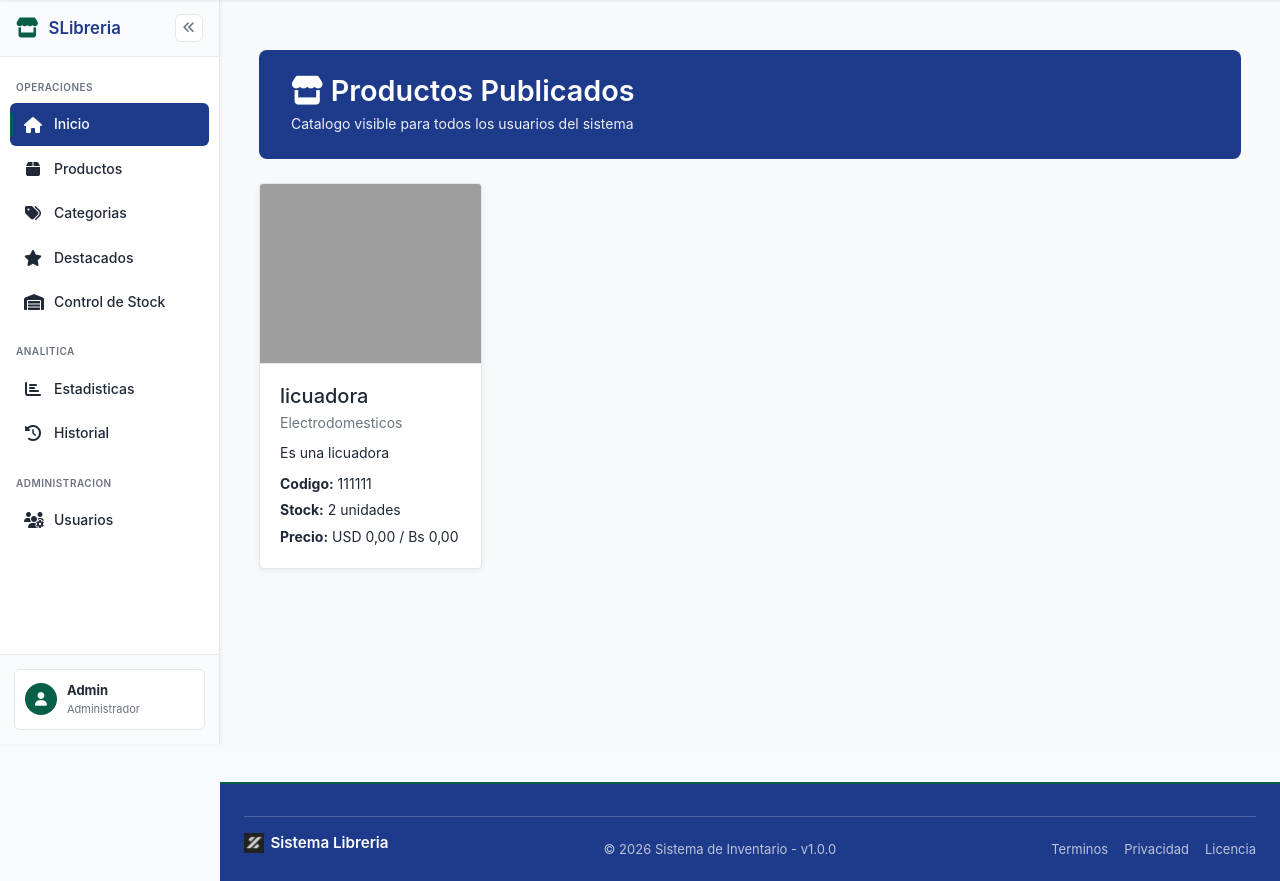
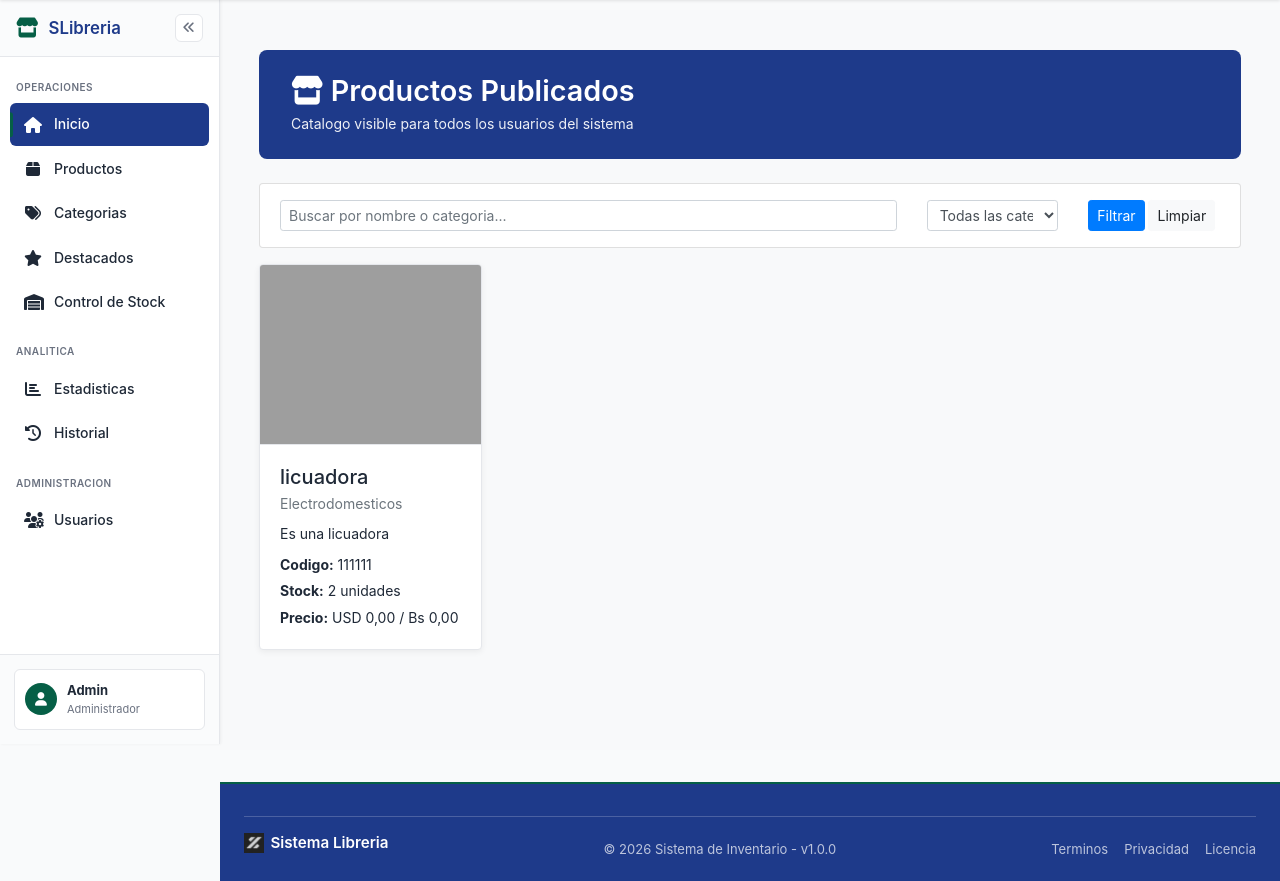
Before and after one commit to Guilder23/Sistema-Libreria, a Django app: page / in a window 1280 px wide. Shown: the part 56-937 px from the top of the page. Run offline with Django 4.2, Linux system fonts and the light colour scheme; a user stored in the database is signed in; data comes from the database, SQL or seed files in the repository; both versions use the stored data as it was after the commit; some libraries are stand-ins or nearby versions; grey boxes are pictures that could not be loaded.

Commit message:
Cambios en imagen de producto y inicio

```diff
--- a/apps/core/views.py
+++ b/apps/core/views.py
@@ -6,12 +6,37 @@ from django.core.paginator import Paginator
 from django.db.models import Q
 from django.shortcuts import get_object_or_404, redirect, render
 
+from apps.categorias.models import Categoria
 from apps.productos.models import Producto
 
 
 def inicio(request):
-	productos_publicados = Producto.objects.select_related('categoria').filter(publicado=True, activo=True).order_by('-fecha_creacion')[:24]
-	return render(request, 'core/inicio.html', {'productos_publicados': productos_publicados})
+	productos_qs = Producto.objects.select_related('categoria').filter(publicado=True, activo=True).order_by('-fecha_creacion')
+	q = request.GET.get('q', '').strip()
+	categoria_id = request.GET.get('categoria', '').strip()
+
+	if q:
+		productos_qs = productos_qs.filter(Q(nombre__icontains=q) | Q(categoria__nombre__icontains=q))
+
+	if categoria_id:
+		productos_qs = productos_qs.filter(categoria_id=categoria_id)
+
+	paginator = Paginator(productos_qs, 12)
+	page_number = request.GET.get('page')
+	productos_publicados = paginator.get_page(page_number)
+
+	categorias = Categoria.objects.filter(productos__publicado=True, productos__activo=True).distinct().order_by('nombre')
+
+	return render(
+		request,
+		'core/inicio.html',
+		{
+			'productos_publicados': productos_publicados,
+			'categorias': categorias,
+			'q': q,
+			'categoria_id': categoria_id,
+		},
+	)
 
 
 def iniciar_sesion(request):
--- a/apps/productos/models.py
+++ b/apps/productos/models.py
@@ -5,6 +5,7 @@ class Producto(models.Model):
 	codigo = models.CharField(max_length=30, unique=True)
 	nombre = models.CharField(max_length=140, default='')
 	detalle = models.CharField(max_length=220)
+	imagen = models.ImageField(upload_to='productos/', blank=True, null=True)
 	imagen_url = models.URLField(blank=True)
 	categoria = models.ForeignKey('categorias.Categoria', on_delete=models.PROTECT, related_name='productos')
 	stock_unidad = models.PositiveIntegerField(default=0)
--- a/requirements.txt
+++ b/requirements.txt
@@ -1 +1,2 @@
 Django==4.2.7
+Pillow==10.4.0
--- a/sistema_libreria/settings.py
+++ b/sistema_libreria/settings.py
@@ -125,6 +125,9 @@ USE_TZ = True
 STATIC_URL = 'static/'
 STATICFILES_DIRS = [BASE_DIR / 'static']
 
+MEDIA_URL = '/media/'
+MEDIA_ROOT = BASE_DIR / 'media'
+
 LOGIN_URL = '/login/'
 LOGIN_REDIRECT_URL = '/productos/'
 LOGOUT_REDIRECT_URL = '/login/'
--- a/sistema_libreria/urls.py
+++ b/sistema_libreria/urls.py
@@ -16,6 +16,8 @@ Including another URLconf
 """
 from django.contrib import admin
 from django.urls import include, path
+from django.conf import settings
+from django.conf.urls.static import static
 
 urlpatterns = [
     path('', include(('apps.core.urls', 'core'), namespace='core')),
@@ -27,3 +29,6 @@ urlpatterns = [
     path('historial/', include(('apps.historial.urls', 'historial'), namespace='historial')),
     path('admin/', admin.site.urls),
 ]
+
+if settings.DEBUG:
+    urlpatterns += static(settings.MEDIA_URL, document_root=settings.MEDIA_ROOT)
--- /dev/null
+++ b/static/js/core/inicio.js
@@ -0,0 +1,23 @@
+document.addEventListener('DOMContentLoaded', function () {
+    const cards = document.querySelectorAll('.producto-click');
+
+    cards.forEach(function (card) {
+        card.addEventListener('click', function () {
+            const imagen = this.dataset.imagen || '';
+            document.getElementById('inicioModalNombre').textContent = this.dataset.nombre || 'Detalle del producto';
+            document.getElementById('inicioModalCategoria').textContent = this.dataset.categoria || '';
+            document.getElementById('inicioModalCodigo').textContent = this.dataset.codigo || '';
+            document.getElementById('inicioModalDetalle').textContent = this.dataset.detalle || '';
+            document.getElementById('inicioModalStock').textContent = this.dataset.stock || '0';
+            document.getElementById('inicioModalPrecioUsd').textContent = this.dataset.precioUsd || '0';
+            document.getElementById('inicioModalPrecioBs').textContent = this.dataset.precioBs || '0';
+
+            const img = document.getElementById('inicioModalImagen');
+            if (imagen) {
+                img.src = imagen;
+            } else {
+                img.src = 'https://via.placeholder.com/600x400?text=Sin+Imagen';
+            }
+        });
+    });
+});
--- a/templates/core/inicio.html
+++ b/templates/core/inicio.html
@@ -16,11 +16,45 @@
         </div>
     </div>
 
+    <div class="card card-filtros mb-3">
+        <div class="card-body py-3">
+            <form method="get" class="row align-items-center">
+                <div class="col-md-8 mb-2 mb-md-0">
+                    <input type="text" class="form-control form-control-sm" name="q" value="{{ q }}" placeholder="Buscar por nombre o categoria...">
+                </div>
+                <div class="col-md-2 mb-2 mb-md-0">
+                    <select class="form-control form-control-sm" name="categoria">
+                        <option value="">Todas las categorias</option>
+                        {% for c in categorias %}
+                        <option value="{{ c.id }}" {% if categoria_id == c.id|stringformat:'s' %}selected{% endif %}>{{ c.nombre }}</option>
+                        {% endfor %}
+                    </select>
+                </div>
+                <div class="col-md-2">
+                    <button class="btn btn-primary btn-sm" type="submit">Filtrar</button>
+                    <a class="btn btn-light btn-sm" href="{% url 'core:inicio' %}">Limpiar</a>
+                </div>
+            </form>
+        </div>
+    </div>
+
     <div class="row">
         {% for p in productos_publicados %}
         <div class="col-xl-3 col-lg-4 col-md-6 mb-3">
-            <div class="card producto-card h-100">
-                {% if p.imagen_url %}
+            <div class="card producto-card h-100 producto-click"
+                 data-toggle="modal"
+                 data-target="#modalProductoInicio"
+                 data-nombre="{{ p.nombre }}"
+                 data-categoria="{{ p.categoria.nombre }}"
+                 data-detalle="{{ p.detalle }}"
+                 data-codigo="{{ p.codigo }}"
+                 data-stock="{{ p.stock_unidad }}"
+                 data-precio-usd="{{ p.precio_usd }}"
+                 data-precio-bs="{{ p.precio_caja_bs }}"
+                 data-imagen="{% if p.imagen %}{{ p.imagen.url }}{% else %}{{ p.imagen_url }}{% endif %}">
+                {% if p.imagen %}
+                <img src="{{ p.imagen.url }}" class="card-img-top producto-card-img" alt="{{ p.nombre }}">
+                {% elif p.imagen_url %}
                 <img src="{{ p.imagen_url }}" class="card-img-top producto-card-img" alt="{{ p.nombre }}">
                 {% else %}
                 <div class="card-img-top producto-card-img placeholder d-flex align-items-center justify-content-center">
@@ -43,5 +77,51 @@
         </div>
         {% endfor %}
     </div>
+
+    {% if productos_publicados.paginator.num_pages > 1 %}
+    <nav class="mt-2">
+        <ul class="pagination pagination-sm mb-0">
+            {% if productos_publicados.has_previous %}
+            <li class="page-item"><a class="page-link" href="?page={{ productos_publicados.previous_page_number }}&q={{ q }}&categoria={{ categoria_id }}">Anterior</a></li>
+            {% endif %}
+            <li class="page-item active"><span class="page-link">{{ productos_publicados.number }}</span></li>
+            {% if productos_publicados.has_next %}
+            <li class="page-item"><a class="page-link" href="?page={{ productos_publicados.next_page_number }}&q={{ q }}&categoria={{ categoria_id }}">Siguiente</a></li>
+            {% endif %}
+        </ul>
+    </nav>
+    {% endif %}
+
+    <div class="modal fade" id="modalProductoInicio" tabindex="-1" role="dialog" aria-hidden="true">
+        <div class="modal-dialog modal-lg" role="document">
+            <div class="modal-content">
+                <div class="modal-header bg-primary text-white">
+                    <h5 class="modal-title" id="inicioModalNombre">Detalle del producto</h5>
+                    <button type="button" class="close text-white" data-dismiss="modal" aria-label="Close">
+                        <span aria-hidden="true">&times;</span>
+                    </button>
+                </div>
+                <div class="modal-body">
+                    <div class="row">
+                        <div class="col-md-5 mb-3 mb-md-0">
+                            <img id="inicioModalImagen" src="" alt="Imagen" class="img-fluid border rounded" style="max-height:260px; width: 100%; object-fit: cover;">
+                        </div>
+                        <div class="col-md-7">
+                            <p><strong>Categoria:</strong> <span id="inicioModalCategoria"></span></p>
+                            <p><strong>Codigo:</strong> <span id="inicioModalCodigo"></span></p>
+                            <p><strong>Descripcion:</strong> <span id="inicioModalDetalle"></span></p>
+                            <p><strong>Stock:</strong> <span id="inicioModalStock"></span> unidades</p>
+                            <p><strong>Precio USD:</strong> <span id="inicioModalPrecioUsd"></span></p>
+                            <p><strong>Precio Bs:</strong> <span id="inicioModalPrecioBs"></span></p>
+                        </div>
+                    </div>
+                </div>
+            </div>
+        </div>
+    </div>
 </div>
 {% endblock %}
+
+{% block scripts_extra %}
+<script src="{% static 'js/core/inicio.js' %}"></script>
+{% endblock %}
--- a/templates/productos/modals/crear.html
+++ b/templates/productos/modals/crear.html
@@ -1,7 +1,7 @@
 <div class="modal fade" id="modalCrearProducto" tabindex="-1" role="dialog" aria-hidden="true">
     <div class="modal-dialog" role="document">
         <div class="modal-content modal-crear-productos">
-            <form method="post" action="{% url 'productos:crear_producto' %}">
+            <form method="post" action="{% url 'productos:crear_producto' %}" enctype="multipart/form-data">
                 {% csrf_token %}
             <div class="modal-header">
                 <h5 class="modal-title">Crear Producto</h5>
@@ -23,8 +23,8 @@
                     <input type="text" name="detalle" class="form-control" required>
                 </div>
                 <div class="form-group">
-                    <label>URL de Imagen</label>
-                    <input type="url" name="imagen_url" class="form-control" placeholder="https://...">
+                    <label>Imagen del producto</label>
+                    <input type="file" name="imagen" class="form-control-file" accept="image/*">
                 </div>
                 <div class="form-group">
                     <label>Categoria</label>
--- a/templates/productos/modals/editar.html
+++ b/templates/productos/modals/editar.html
@@ -1,7 +1,7 @@
 <div class="modal fade" id="modalEditarProducto" tabindex="-1" role="dialog" aria-hidden="true">
     <div class="modal-dialog" role="document">
         <div class="modal-content modal-editar-productos">
-            <form method="post" id="formEditarProducto" action="#">
+            <form method="post" id="formEditarProducto" action="#" enctype="multipart/form-data">
                 {% csrf_token %}
             <div class="modal-header">
                 <h5 class="modal-title">Editar Producto</h5>
@@ -23,8 +23,8 @@
                     <input type="text" name="detalle" id="editDetalle" class="form-control" required>
                 </div>
                 <div class="form-group">
-                    <label>URL de Imagen</label>
-                    <input type="url" name="imagen_url" id="editImagenUrl" class="form-control" placeholder="https://...">
+                    <label>Imagen del producto (opcional, reemplaza la actual)</label>
+                    <input type="file" name="imagen" id="editImagen" class="form-control-file" accept="image/*">
                 </div>
                 <div class="form-group">
                     <label>Categoria</label>
```
Also changed, not shown: apps/productos/views.py (+8 -2 lines), static/js/productos/productos.js (+13 -2 lines), templates/productos/modals/ver.html (+7 -1 lines), templates/productos/productos.html (+5 -3 lines), apps/productos/migrations/0003_producto_imagen.py (added), db.sqlite3.
